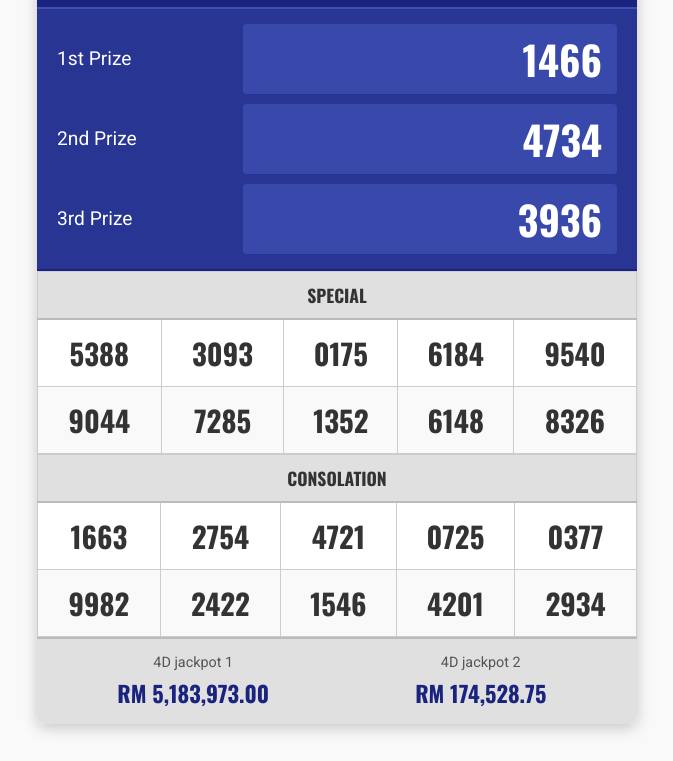
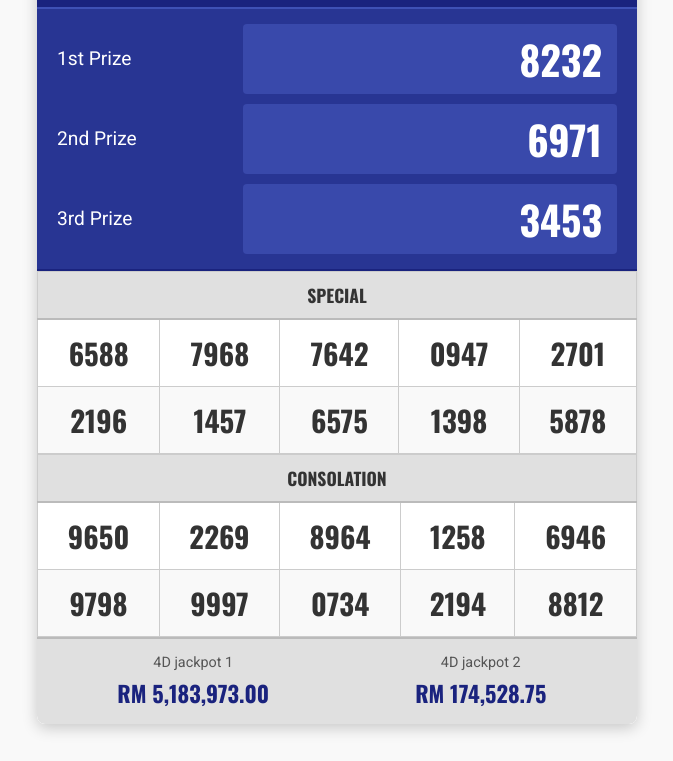
Before and after one commit to DAHENG4D/DAHENG, a plain HTML site: page index.html in a window 1280 px wide. Shown: the part 713-1474 px from the top of the page, without its empty margins (303-976 px from the left). Drawn offline with nearby package versions, Linux system fonts and the light colour scheme.

Commit message:
Auto-update index.html on Mon Nov 16 20:49:16 UTC 2026

```diff
--- a/index.html
+++ b/index.html
@@ -63,12 +63,12 @@
 </section>
 <section class="results-main-section" id="results">
 <h2 data-i18n="resultsHeading">Official DAHENG 4D Results</h2>
-<p class="section-description" data-i18n="resultsDescription">Here are the latest official results for Sun 15-11-2026.</p>
+<p class="section-description" data-i18n="resultsDescription">Here are the latest official results for Mon 16-11-2026.</p>
 <div class="results-card">
 <div class="header-section">
 <div class="header-left">
 <span class="logo-text" data-i18n="brandName">DAHENG 4D</span>
-<span class="draw-date">Sun 15-11-2026</span>
+<span class="draw-date">Mon 16-11-2026</span>
 </div>
 <div class="header-right">
 <span class="draw-no"></span>
@@ -78,15 +78,15 @@
 <div class="prize-section top-prizes">
 <div class="prize-row">
 <div class="prize-label" data-i18n="prizeLabel1">1st Prize</div>
-<div class="prize-number">1466</div>
+<div class="prize-number">8232</div>
 </div>
 <div class="prize-row">
 <div class="prize-label" data-i18n="prizeLabel2">2nd Prize</div>
-<div class="prize-number">4734</div>
+<div class="prize-number">6971</div>
 </div>
 <div class="prize-row">
 <div class="prize-label" data-i18n="prizeLabel3">3rd Prize</div>
-<div class="prize-number">3936</div>
+<div class="prize-number">3453</div>
 </div>
 </div>
 <table class="results-table special-table">
@@ -97,18 +97,18 @@
 </thead>
 <tbody>
 <tr>
-<td>5388</td>
-<td>3093</td>
-<td>0175</td>
-<td>6184</td>
-<td>9540</td>
+<td>6588</td>
+<td>7968</td>
+<td>7642</td>
+<td>0947</td>
+<td>2701</td>
 </tr>
 <tr>
-<td>9044</td>
-<td>7285</td>
-<td>1352</td>
-<td>6148</td>
-<td>8326</td>
+<td>2196</td>
+<td>1457</td>
+<td>6575</td>
+<td>1398</td>
+<td>5878</td>
 </tr>
 </tbody>
 </table>
@@ -120,18 +120,18 @@
 </thead>
 <tbody>
 <tr>
-<td>1663</td>
-<td>2754</td>
-<td>4721</td>
-<td>0725</td>
-<td>0377</td>
+<td>9650</td>
+<td>2269</td>
+<td>8964</td>
+<td>1258</td>
+<td>6946</td>
 </tr>
 <tr>
-<td>9982</td>
-<td>2422</td>
-<td>1546</td>
-<td>4201</td>
-<td>2934</td>
+<td>9798</td>
+<td>9997</td>
+<td>0734</td>
+<td>2194</td>
+<td>8812</td>
 </tr>
 </tbody>
 </table>
```
